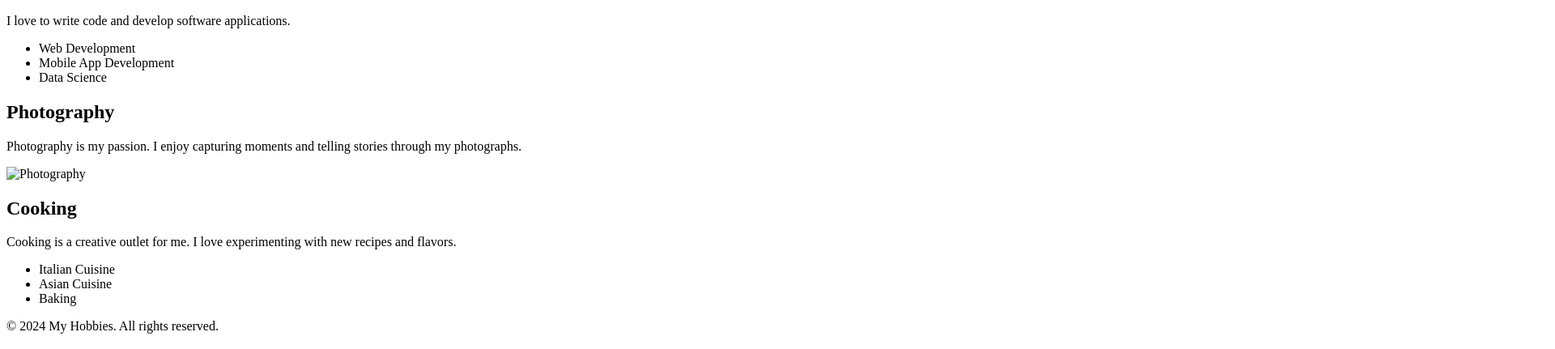
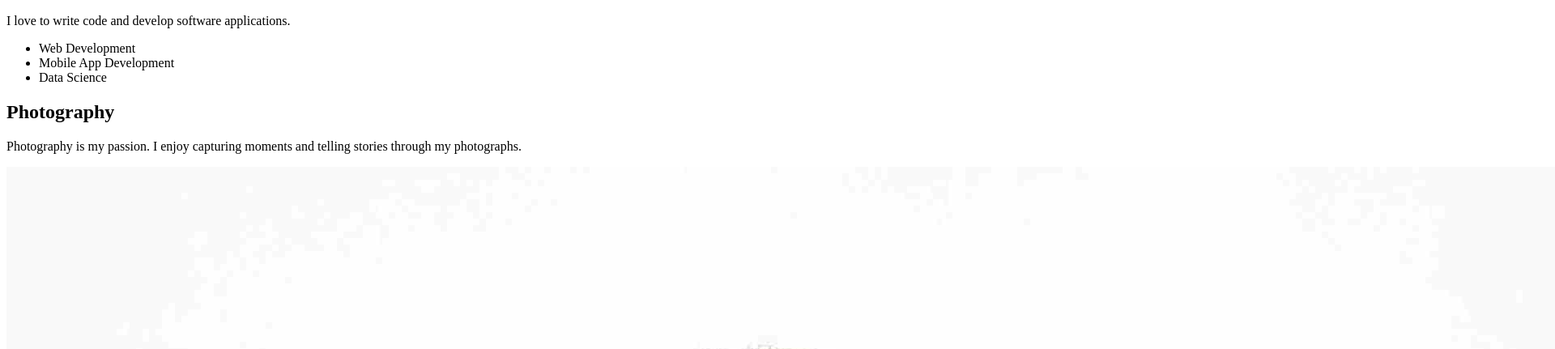
Before and after one commit to SSARMINU/web-platform-luityu, a plain HTML site: page project.html in a window 1280 px wide. Shown: the part 110-541 px from the top of the page at 81% size, 1920 px wide, since content can reach past the window. Drawn offline with Linux system fonts and the light colour scheme.

Commit message:
photo added

```diff
--- a/project.html
+++ b/project.html
@@ -35,7 +35,7 @@
             <!-- Block Element: Paragraph -->
             <p>Photography is my passion. I enjoy capturing moments and telling stories through my photographs.</p>
             <!-- Block Element: Image -->
-            <img src="photography.jpg" alt="Photography">
+            <img src="SAM_BASIL.jpg" alt="Photography">
         </section>
 
         <!-- Block Element: Section -->
```
